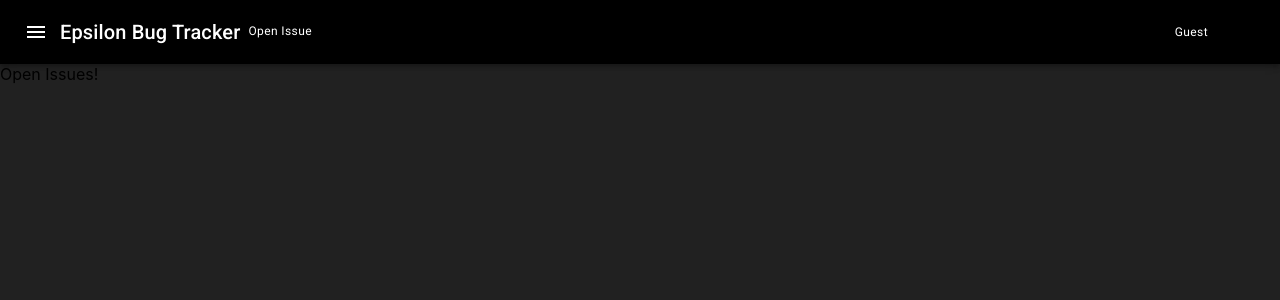
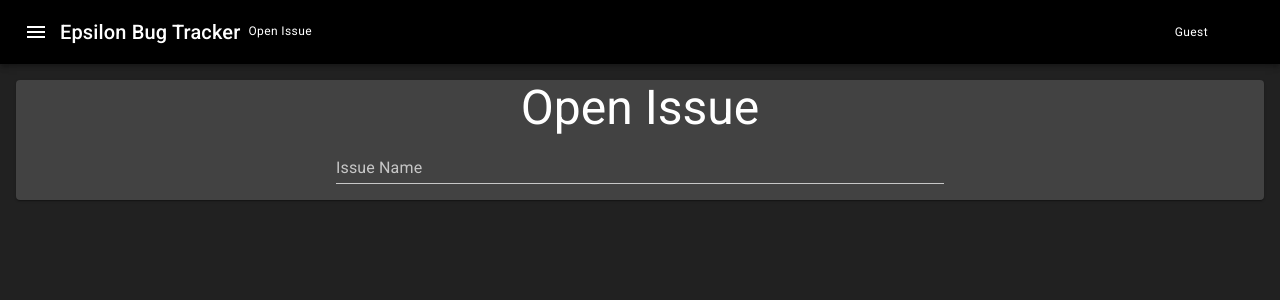
Before and after one commit to MatthewNordstrand/epsilon-bug-tracker, a React (Create React App) app: page /openissue in a window 1280 px wide. Shown: the top 300 px of the page. Built offline with nearby package versions, Linux system fonts and the light colour scheme; no server answers; some icons are missing.

Commit message:
Started form, testing spacing stuff.

```diff
--- a/src/components/Issues/IssuesPage.js
+++ b/src/components/Issues/IssuesPage.js
@@ -1,13 +1,15 @@
 import React from 'react';
-import { makeStyles, Grid, Paper, Typography, Button, Container } from '@material-ui/core';
+import { makeStyles, Grid, Paper, Typography, Button } from '@material-ui/core';
 import IssuesGrid from './IssuesGrid';
 import { Link } from 'react-router-dom';
 
 const useStyles = makeStyles((theme) => ({
     paper: {
         padding: theme.spacing(2),
-        margin: theme.spacing(2),
         paddingTop: 0,
+    },
+    pageContainer: {
+        padding: theme.spacing(2),
     },
     titleHeading: {
         textAlign: "center",
@@ -19,7 +21,7 @@ export default function IssuesPage(props) {
 
     return (
         <div>
-            <Grid container>
+            <Grid container className={classes.pageContainer}>
                 <Grid item xs={12}>
                     <Paper className={classes.paper}>
                         <Typography className={classes.titleHeading} variant="h3">Issues</Typography>
--- a/src/components/OpenIssues/OpenIssuesPage.js
+++ b/src/components/OpenIssues/OpenIssuesPage.js
@@ -1,9 +1,39 @@
 import React from 'react';
+import { makeStyles, Grid, Paper, Typography, TextField } from '@material-ui/core';
+
+const useStyles = makeStyles((theme) => ({
+    paper: {
+        padding: theme.spacing(2),
+        paddingTop: 0,
+    },
+    pageContainer: {
+        padding: theme.spacing(2),
+    },
+    titleHeading: {
+        textAlign: "center",
+    }
+}));
 
 export default function OpenIssues() {
+    const classes = useStyles();
+
     return (
         <div>
-            Open Issues!
+            <Grid container className={classes.pageContainer}>
+                <Grid item xs={12}>
+                    <Paper className={classes.paper}>
+                        <Typography className={classes.titleHeading} variant="h3">Open Issue</Typography>
+                        <form>
+                            <Grid container>
+                                <Grid item xs={3} /> {/*Messing aroung with spacing here. Change this.*/}
+                                <Grid item xs={12} md={6}>
+                                    <TextField id="issueName" name="issueName" label="Issue Name" fullWidth />
+                                </Grid>
+                            </Grid>
+                        </form>
+                    </Paper>
+                </Grid>
+            </Grid>
         </div>
     );
 }
```
